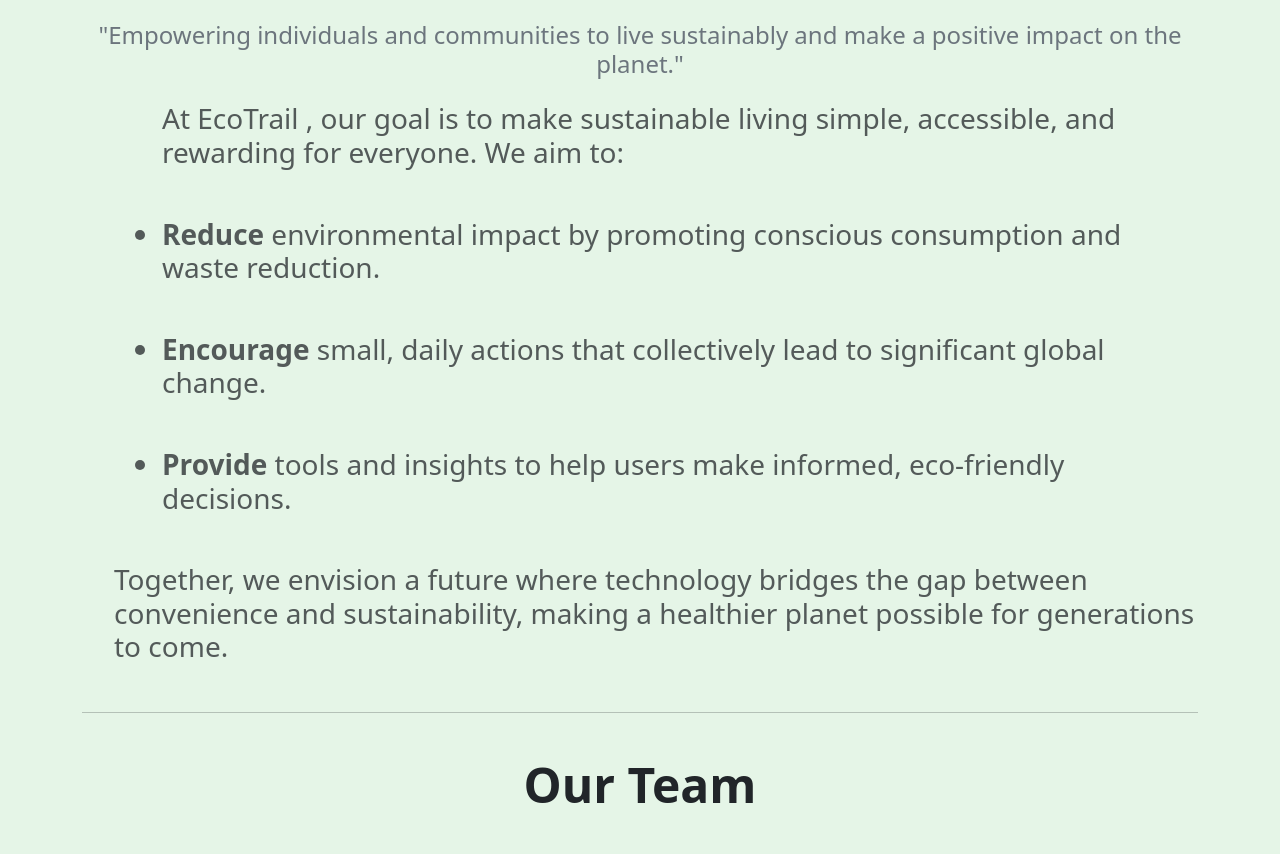
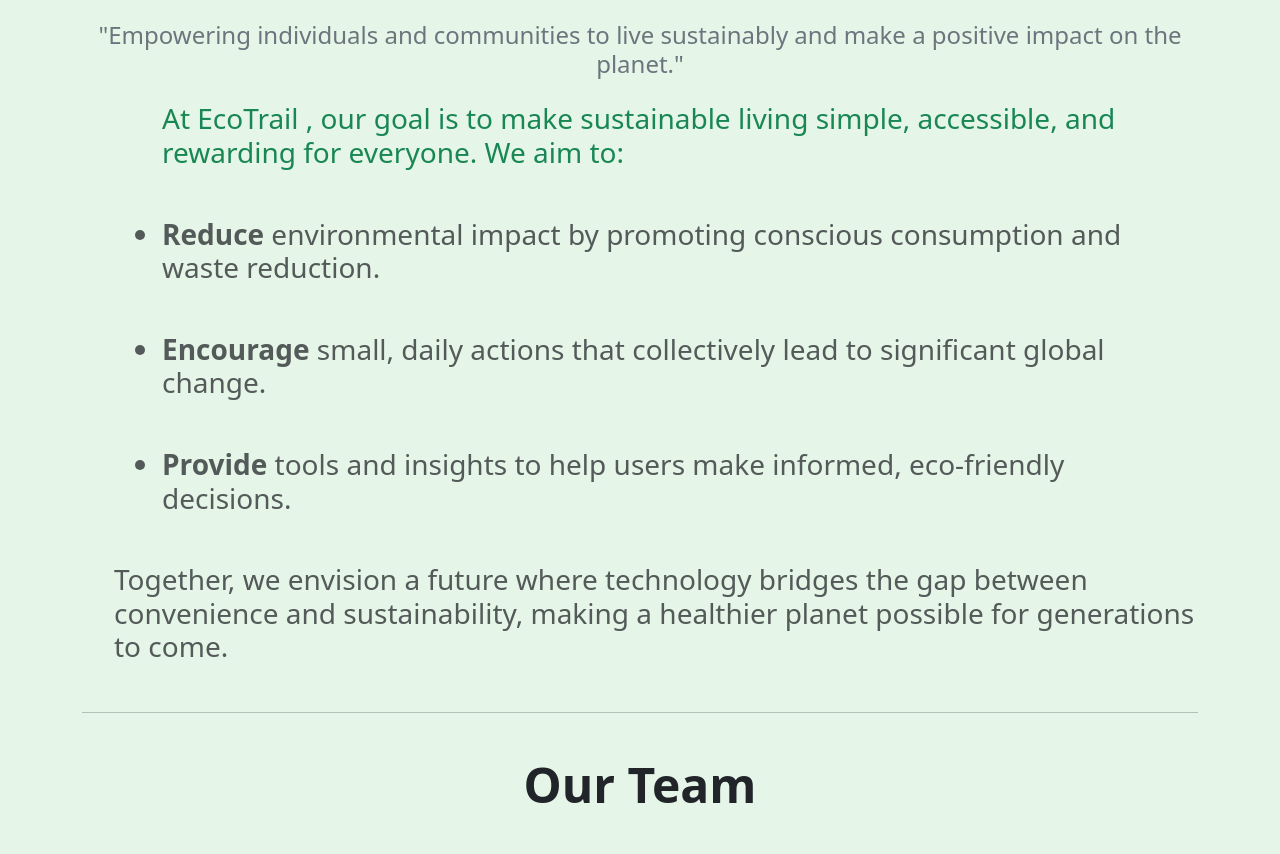
Before and after one commit to PaulaEleni05/EcoTrail-Website, a website: page index.html in a window 1280 px wide. Shown: the part 3819-4673 px from the top of the page. Drawn offline with nearby package versions, Linux system fonts and the light colour scheme.

Commit message:
testing the sections

```diff
--- a/index.html
+++ b/index.html
@@ -196,7 +196,7 @@
         impact on the planet."</h4>
       <h3>
         <ul class="text-start text-muted">
-          <span class="d-inline-block text-left mx-5">
+          <span class="d-inline-block text-left mx-5 text-success">
             At EcoTrail , our goal is to make sustainable living simple, accessible, and rewarding for everyone. We aim
             to:
           </span>
@@ -283,6 +283,7 @@
       <!-- supermarkets end -->
 
       <!-- Form start -->
+      <!-- <div class="container-fluid bg-dark my-5 py-5 mt-0 "> -->
       <div class="container-lg mt-5">
         <div class="row">
           <div class="col-md-6">
@@ -342,6 +343,7 @@
           </div>
         </form>
       </div>
+    <!-- </div> -->
       <!-- Form end -->
 
     </div>
```
